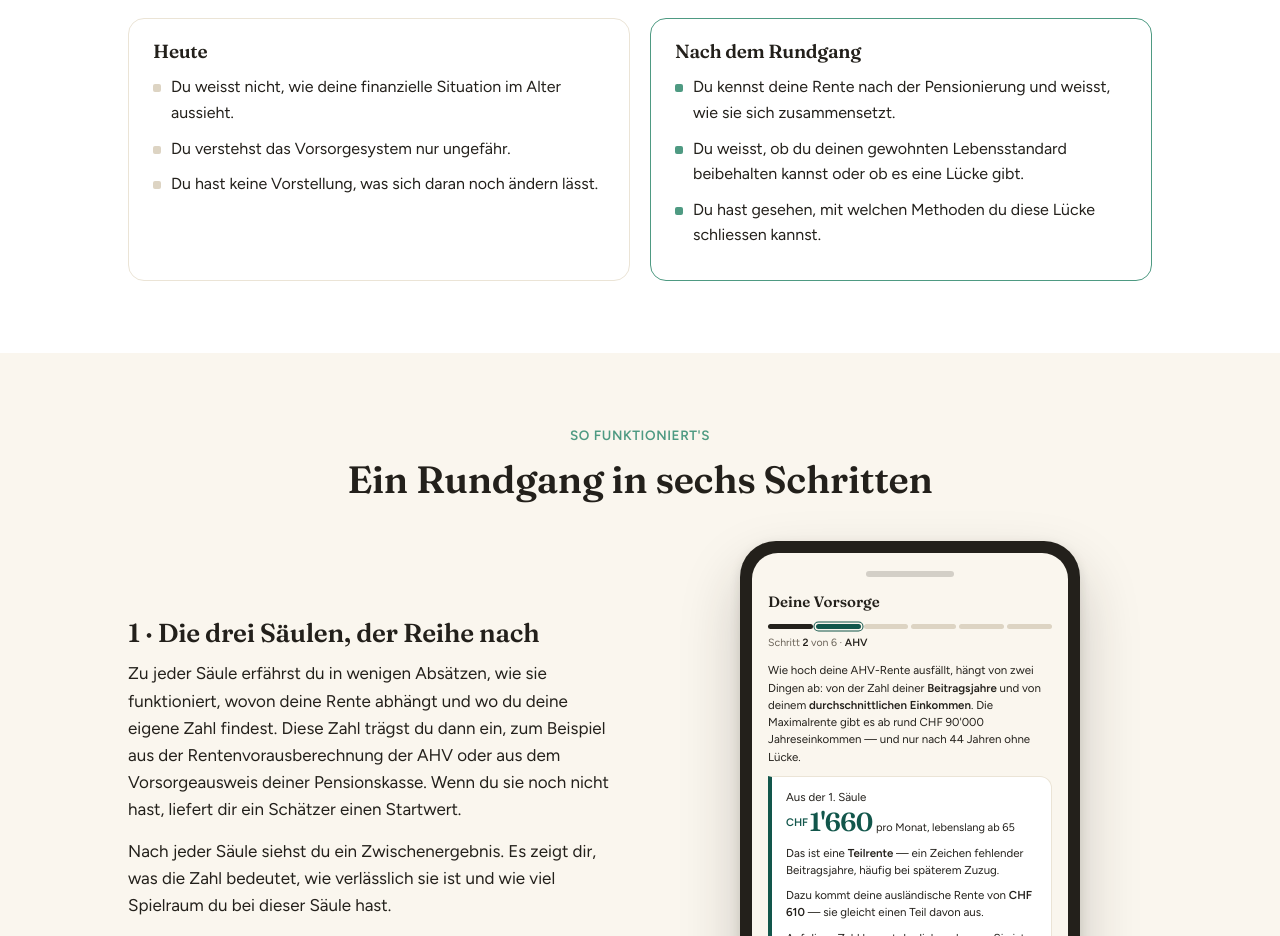
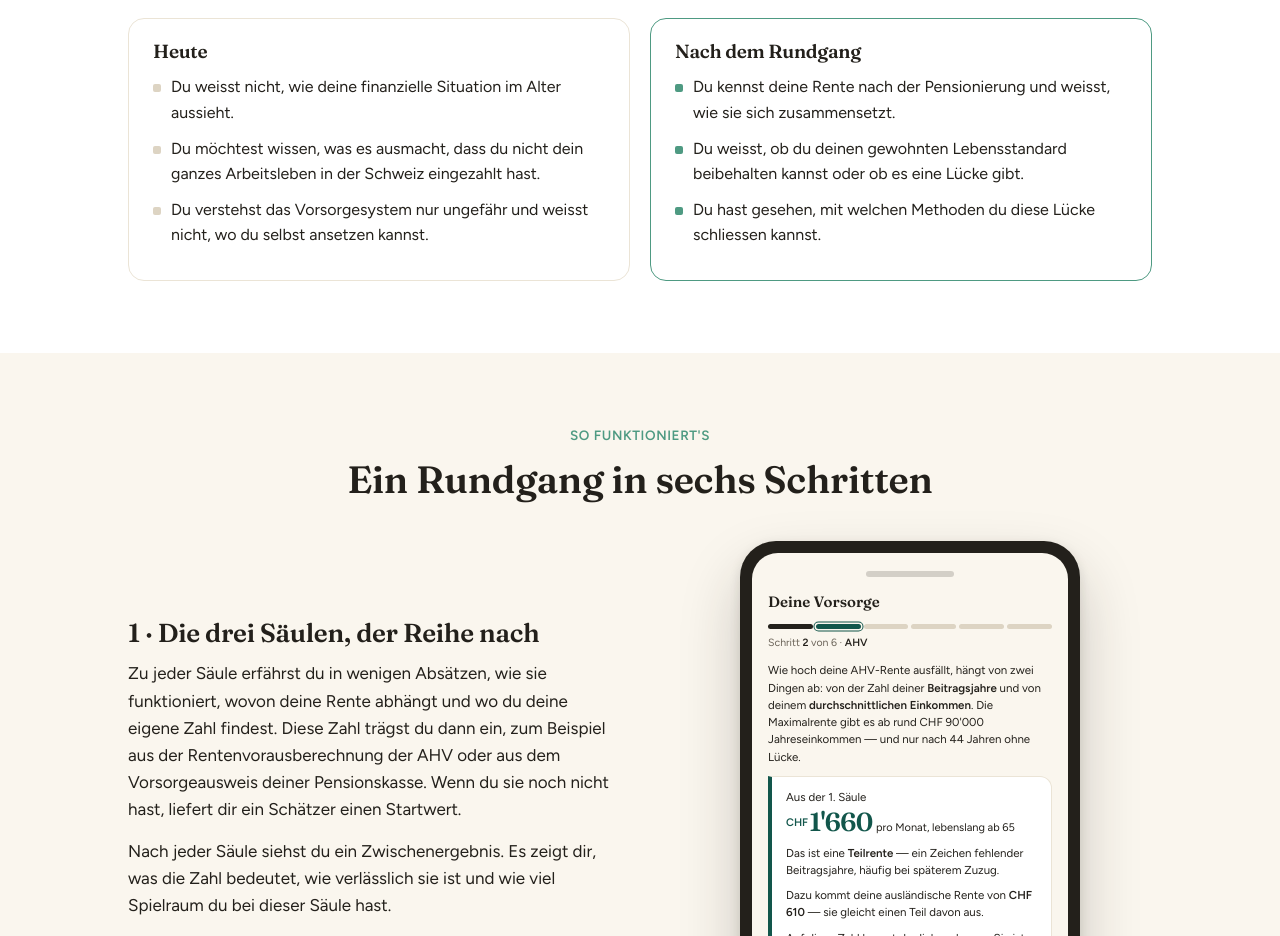
Before and after one commit to sigmu10/VorsorgeAuswertung, a plain HTML site: page index.html in a window 1280 px wide. Shown: the part 1100-2036 px from the top of the page. Drawn offline with Linux system fonts and the light colour scheme.

Commit message:
Update index.html

```diff
--- a/index.html
+++ b/index.html
@@ -58,7 +58,7 @@
     .hero{padding:44px 0 52px;}
     .hero-grid{grid-template-columns:1fr;grid-template-areas:"title" "phone" "text";row-gap:22px;}
     .hero h1{margin-bottom:0;}
-    .hero-phone{max-height:250px;overflow:hidden;-webkit-mask-image:linear-gradient(to bottom,#000 70%,transparent);mask-image:linear-gradient(to bottom,#000 70%,transparent);}
+    .hero-phone{max-height:350px;overflow:hidden;-webkit-mask-image:linear-gradient(to bottom,#000 84%,transparent);mask-image:linear-gradient(to bottom,#000 84%,transparent);}
     .hero-phone .phone{width:min(300px,100%);}
   }
 
@@ -227,8 +227,8 @@
       <div>
         <h3>Heute</h3>
         <p>Du weisst nicht, wie deine finanzielle Situation im Alter aussieht.</p>
-        <p>Du verstehst das Vorsorgesystem nur ungefähr.</p>
-        <p>Du hast keine Vorstellung, was sich daran noch ändern lässt.</p>
+        <p>Du möchtest wissen, was es ausmacht, dass du nicht dein ganzes Arbeitsleben in der Schweiz eingezahlt hast.</p>
+        <p>Du verstehst das Vorsorgesystem nur ungefähr und weisst nicht, wo du selbst ansetzen kannst.</p>
       </div>
       <div class="after">
         <h3>Nach dem Rundgang</h3>
```
